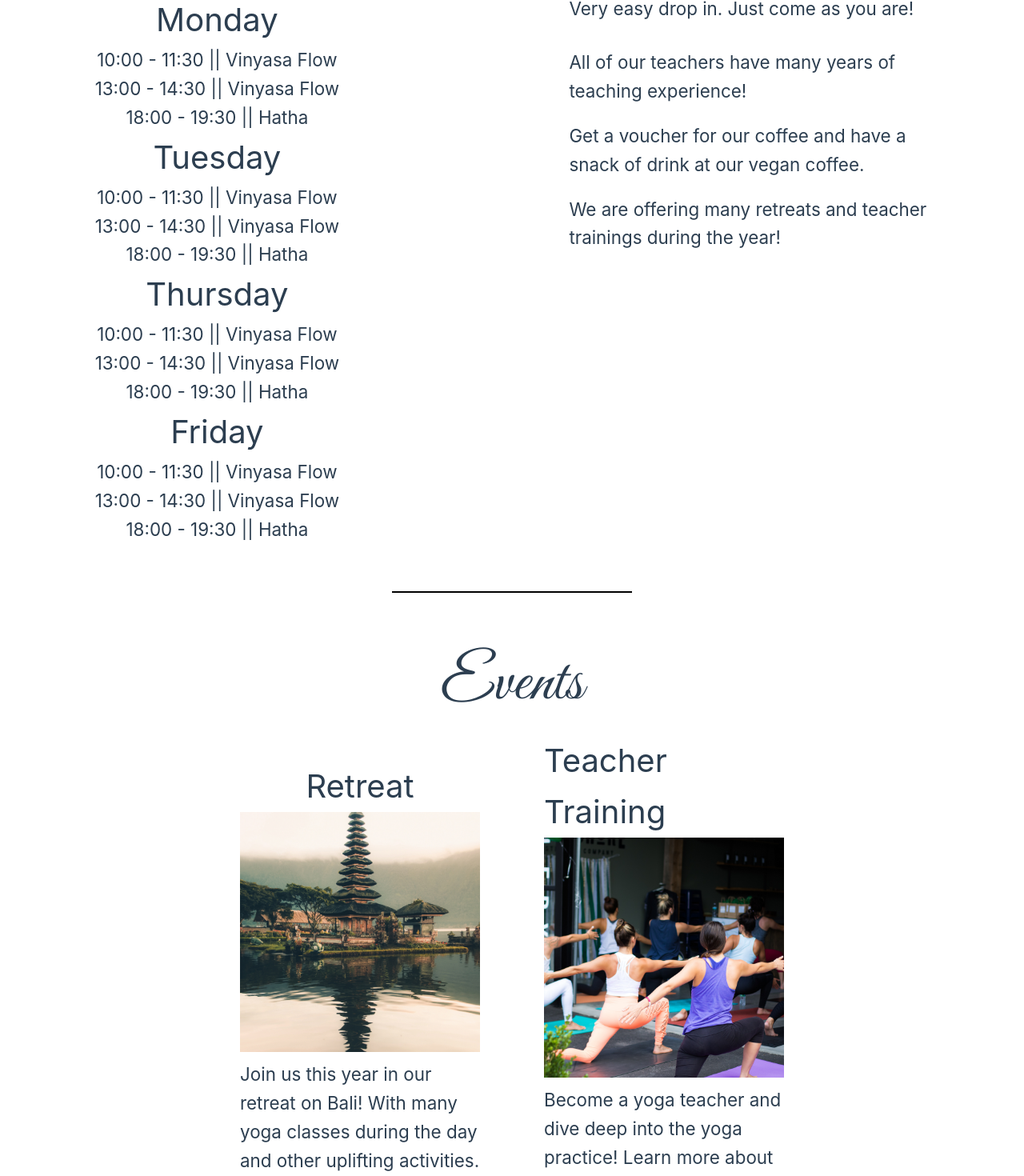
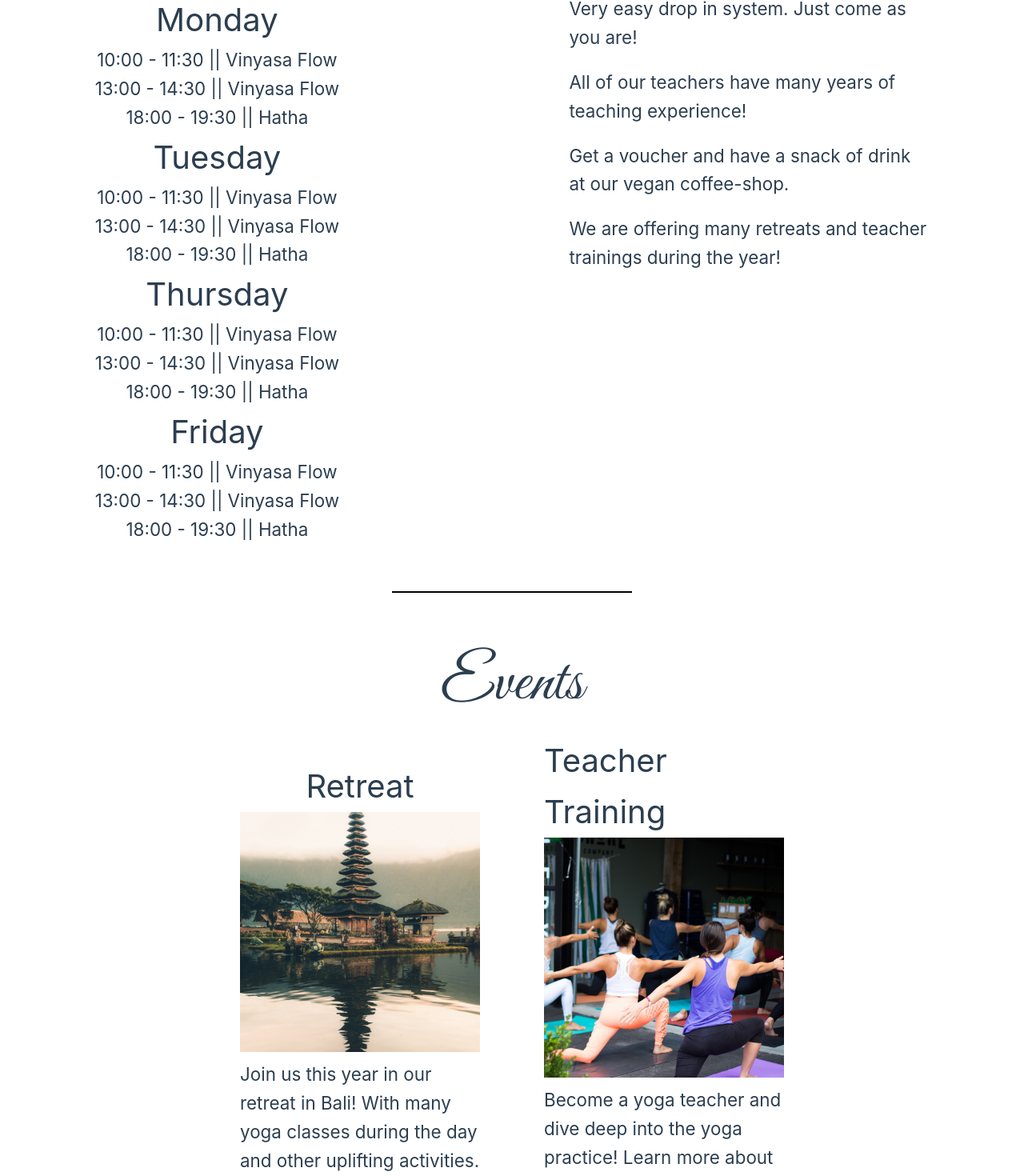
Before and after one commit to KRISCHOMAT/yoga-mock, a Vue app: page / in a window 1280 px wide. Shown: the part 1304-2774 px from the top of the page at 80% size. Built offline with nearby package versions, Linux system fonts and the light colour scheme; some icons are missing.

Commit message:
adding readme

```diff
--- a/src/components/EventsSection.vue
+++ b/src/components/EventsSection.vue
@@ -15,7 +15,7 @@ import training from "../images/training.jpg";
         </div>
         <div class="description">
           <p>
-            Join us this year in our retreat on Bali! With many yoga classes
+            Join us this year in our retreat in Bali! With many yoga classes
             during the day and other uplifting activities.
           </p>
           <div class="dates">
--- a/src/components/InfoSection.vue
+++ b/src/components/InfoSection.vue
@@ -31,7 +31,7 @@ import { CheckIcon } from "@vue-icons/feather";
           <div class="checkIcon">
             <CheckIcon size="40" />
           </div>
-          <p>Very easy drop in. Just come as you are!</p>
+          <p>Very easy drop in system. Just come as you are!</p>
         </div>
 
         <div class="factsItem">
@@ -46,8 +46,7 @@ import { CheckIcon } from "@vue-icons/feather";
             <CheckIcon size="40" />
           </div>
           <p>
-            Get a voucher for our coffee and have a snack of drink at our vegan
-            coffee.
+            Get a voucher and have a snack of drink at our vegan coffee-shop.
           </p>
         </div>
 
```
Also changed, not shown: 1 other file (tests, documents, lock files or other folders).
